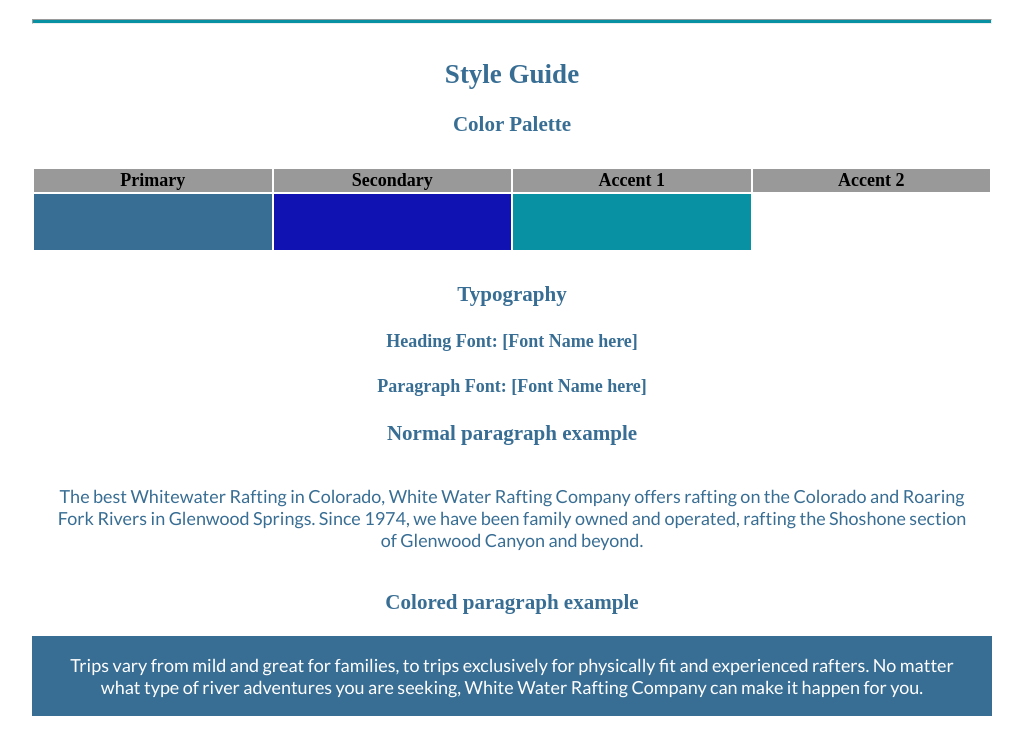
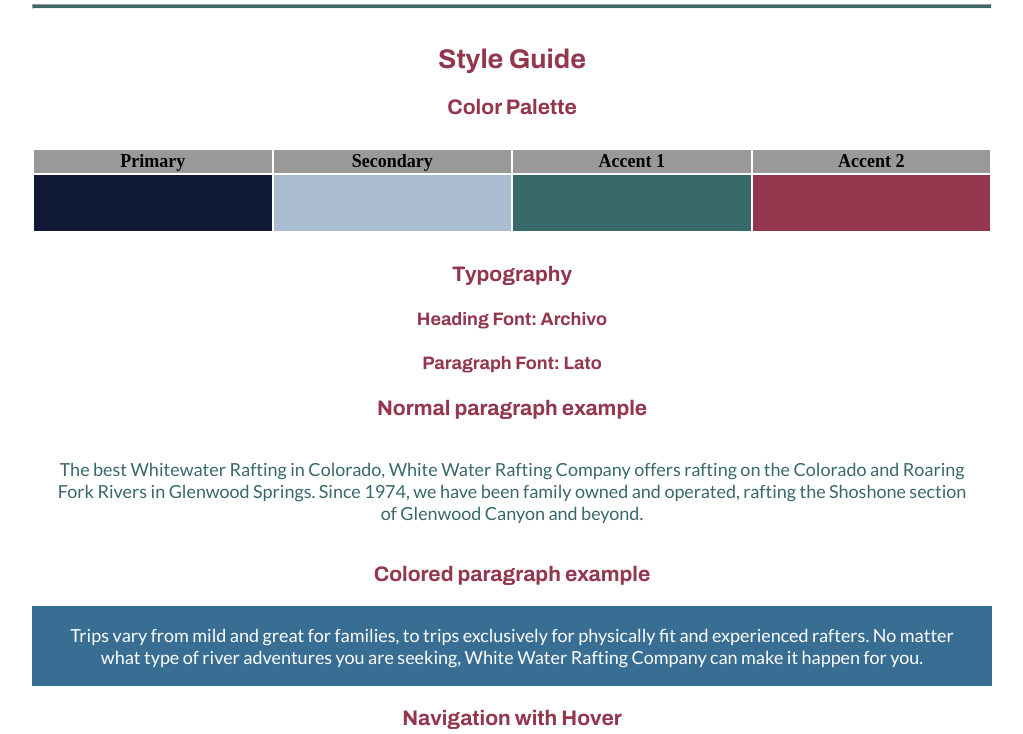
Before and after one commit to joshjodye/wdd130, a plain HTML site: page wwr/site-plan-rafting.html in a window 1280 px wide. Shown: the part 1100-1834 px from the top of the page, without its empty margins (128-1151 px from the left). Drawn offline with Linux system fonts and the light colour scheme; a web font is replaced by a local one.

Commit message:
finishedproduct

```diff
--- a/wwr/site-plan-rafting.html
+++ b/wwr/site-plan-rafting.html
@@ -67,11 +67,11 @@
     <!-- Choose a font for your paragraphs (body copy) and headlines. What font(s) have you chosen? Think also about which of your colors above you might use for background and font colors. -->
 
     <h4>
-      Heading Font: [Font Name here]
+      Heading Font: Archivo
       <!-- change this -->
     </h4>
     <h4>
-      Paragraph Font: [Font Name here]
+      Paragraph Font: Lato
       <!-- change this -->
     </h4>
     <h3>Normal paragraph example</h3>
--- a/wwr/styles/site-plan-rafting.css
+++ b/wwr/styles/site-plan-rafting.css
@@ -2,29 +2,29 @@
 /* if you are using any Google fonts change the font names below to your fonts.
 Any spaces in your font name should be replaced with a +.
 Fonts are separated by a & */
-@import url('https://fonts.googleapis.com/css2?family=IM+Fell+French+Canon&family=Lato:ital,wght@0,400;0,700;1,400&display=swap');
+@import url('https://fonts.googleapis.com/css2?family=Archivo:ital,wght@0,100..900;1,100..900&family=Lato:ital,wght@0,100;0,300;0,400;0,700;0,900;1,100;1,300;1,400;1,700;1,900&display=swap');
 
 :root {
   /* change the values below to your colors from your palette */
-  --primary-color: #396E94   ;
-  --secondary-color: #1013b1 ;
-  --accent1-color: #0791a3;
-  --accent2-color: white;
+  --primary-color: #101935   ;
+  --secondary-color: #A9BCD0 ;
+  --accent1-color: #38686A;
+  --accent2-color: #92374D;
 
   /* change the values below to your chosen font(s) */
-  --heading-font: "IM Fell French Canon";
+  --heading-font: "Archivo";
   --paragraph-font: Lato, Helvetica, sans-serif;
 
   /* these colors below should be chosen from among your palette colors above */
-  --headline-color-on-white: #396E94;  /* headlines on a white background */
+  --headline-color-on-white: #92374D;  /* headlines on a white background */
   --headline-color-on-color: white; /* headlines on a colored background */
-  --paragraph-color-on-white: #396E94; /* paragraph text on a white background */
+  --paragraph-color-on-white: #38686A; /* paragraph text on a white background */
   --paragraph-color-on-color: white; /* paragraph text on a colored background */
   --paragraph-background-color: #396E94  ;
-  --nav-link-color: #396E94;
-  --nav-background-color: #D4AC0D;
+  --nav-link-color: #869439;
+  --nav-background-color: #026b4c;
   --nav-hover-link-color: white;
-  --nav-hover-background-color: #396E94;
+  --nav-hover-background-color: black;
 }
 
 
```
Also changed, not shown: wwr/images/skelletons.jpg (deleted), wwr/images/skully.png (added).
